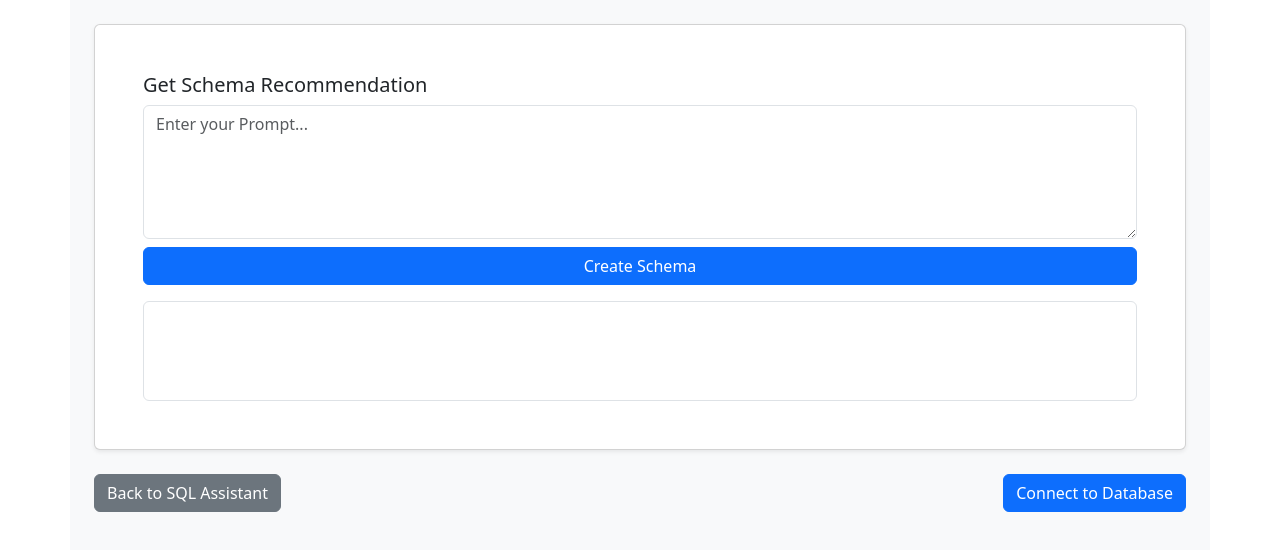
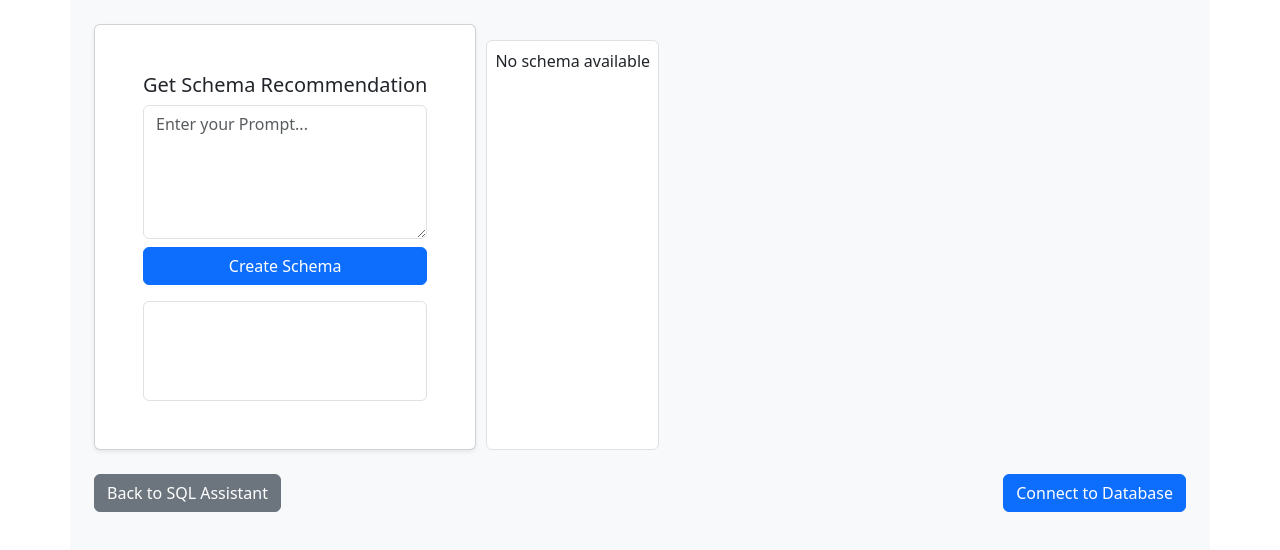
Before and after one commit to vidhikoul/Sql_Assistant, a React (Create React App) app in the folder frontend/: page /SchemaGenerator in a window 1280 px wide. Shown: the top 550 px of the page. Built offline with nearby package versions, Linux system fonts and the light colour scheme.

Commit message:
Generate schema tables display

```diff
--- /dev/null
+++ b/frontend/src/components/SchemaDisplay.js
@@ -0,0 +1,40 @@
+import React from "react";
+import { parseSQLSchema } from "./parseSQLSchema";
+
+const SchemaDisplay = ({ schema = '' }) => {
+  return (
+    <div>
+      {
+
+        schema.length === 0 ? (
+          <p>No schema available</p>
+        ) :
+      schema.map((table) => (
+
+        <div key={table.tableName} className="p-4 border-b">
+          <h2 className="text-xl font-bold mb-2">{table.tableName}</h2>
+          <table className="min-w-full border border-gray-300">
+            <thead className="bg-gray-200">
+              <tr>
+                <th className="border px-4 py-2">Column Name</th>
+                <th className="border px-4 py-2">Type</th>
+                <th className="border px-4 py-2">Constraints</th>
+              </tr>
+            </thead>
+            <tbody>
+              {table.columns.map((col) => (
+                <tr key={col.name}>
+                  <td className="border px-4 py-2">{col.name}</td>
+                  <td className="border px-4 py-2">{col.type}</td>
+                  <td className="border px-4 py-2">{col.constraints}</td>
+                </tr>
+              ))}
+            </tbody>
+          </table>
+        </div>
+      ))}
+    </div>
+  );
+};
+
+export default SchemaDisplay;
--- a/frontend/src/components/SchemaGenerator.js
+++ b/frontend/src/components/SchemaGenerator.js
@@ -1,6 +1,8 @@
 import React, { useState } from "react";
 import { Container, Card, Form, Button, Toast } from "react-bootstrap";
 import { useNavigate } from "react-router-dom";
+import SchemaDisplay from "./SchemaDisplay";
+import { parseSQLSchema } from "./parseSQLSchema.js";
 
 const SchemaGenerator = () => {
   const [schemaPrompt, setSchemaPrompt] = useState("");
@@ -38,6 +40,7 @@ const SchemaGenerator = () => {
 
   return (
     <Container className="vh-100 p-4 bg-light">
+      <div style={{ display: "flex", gap: "10px" }}>
       <Card className="p-5 shadow-sm">
         <h5>Get Schema Recommendation</h5>
         <Form.Control
@@ -54,7 +57,11 @@ const SchemaGenerator = () => {
           {generatedSchema}
         </div>
       </Card>
+      <card className="mt-3 p-2 bg-white border rounded" style={{ minHeight: "100px"}}>
+      <SchemaDisplay schema={parseSQLSchema(generatedSchema)} />
+      </card>
 
+      </div>
       <div className="mt-4 d-flex justify-content-between">
         <Button variant="secondary" onClick={() => navigate("/")}>
           Back to SQL Assistant
--- /dev/null
+++ b/frontend/src/components/parseSQLSchema.js
@@ -0,0 +1,32 @@
+export const parseSQLSchema = (sql) => {
+    const tableSchemas = [];
+    sql += ";";
+    // Match CREATE TABLE statements
+    const tableMatches = [...sql.matchAll(/CREATE TABLE (\w+) \(([\s\S]+?)\);/g)];
+
+    tableMatches.forEach((match) => {
+      const tableName = match[1];
+      const columnsString = match[2];
+
+      const columns = [];
+      const columnMatches = [...columnsString.matchAll(/(\w+)\s+([\w()]+)([^,]*)/g)];
+
+      columnMatches.forEach((colMatch) => {
+        const columnName = colMatch[1];
+        const columnType = colMatch[2];
+        const constraints = colMatch[3].trim(); // e.g., PRIMARY KEY, NOT NULL
+
+        columns.push({
+          name: columnName,
+          type: columnType,
+          constraints: constraints || "None",
+        });
+      });
+
+      tableSchemas.push({
+        tableName,
+        columns,
+      });
+    });
+    return tableSchemas;
+  };
```
Also changed, not shown: 1 other file (tests, documents, lock files or other folders).
